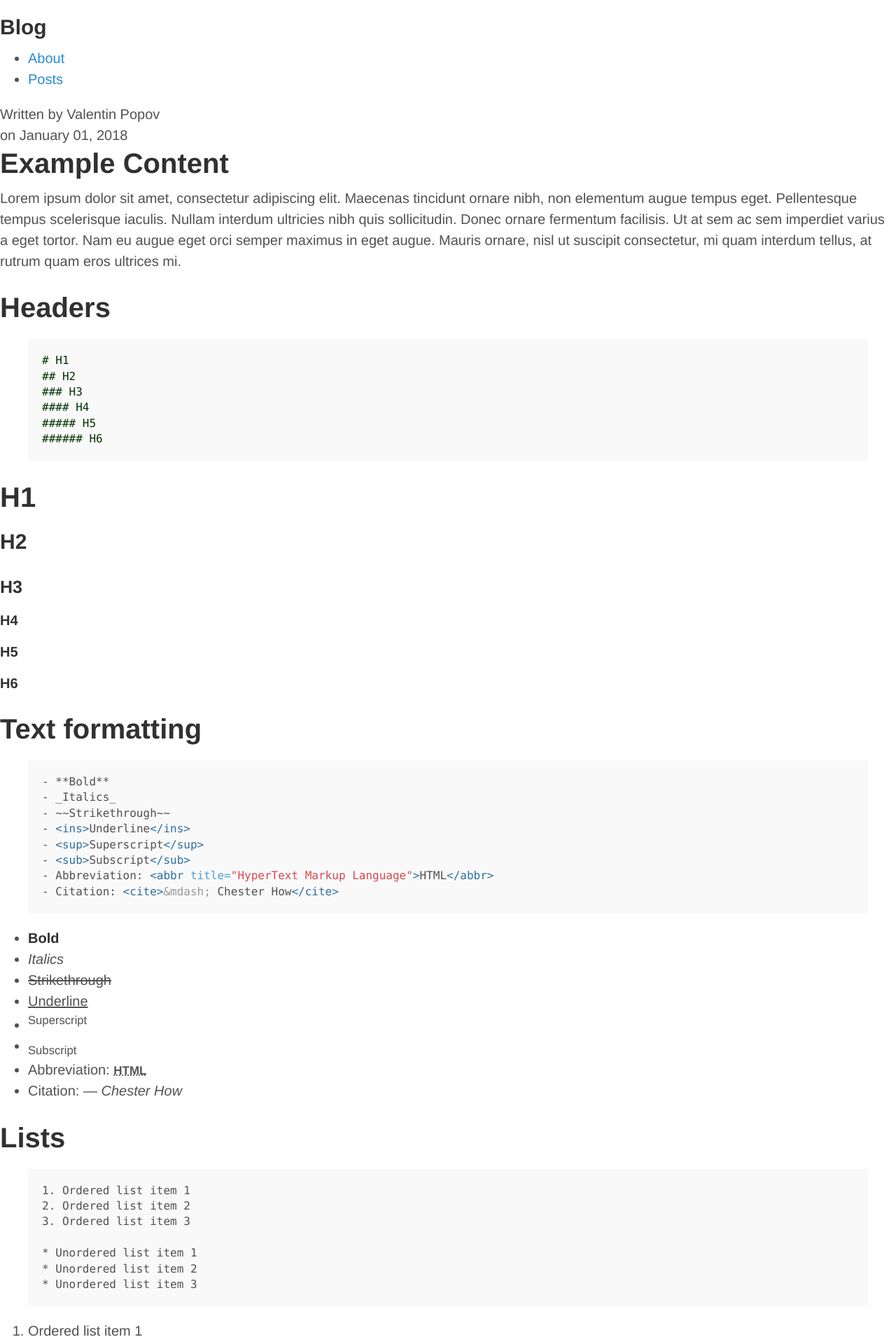
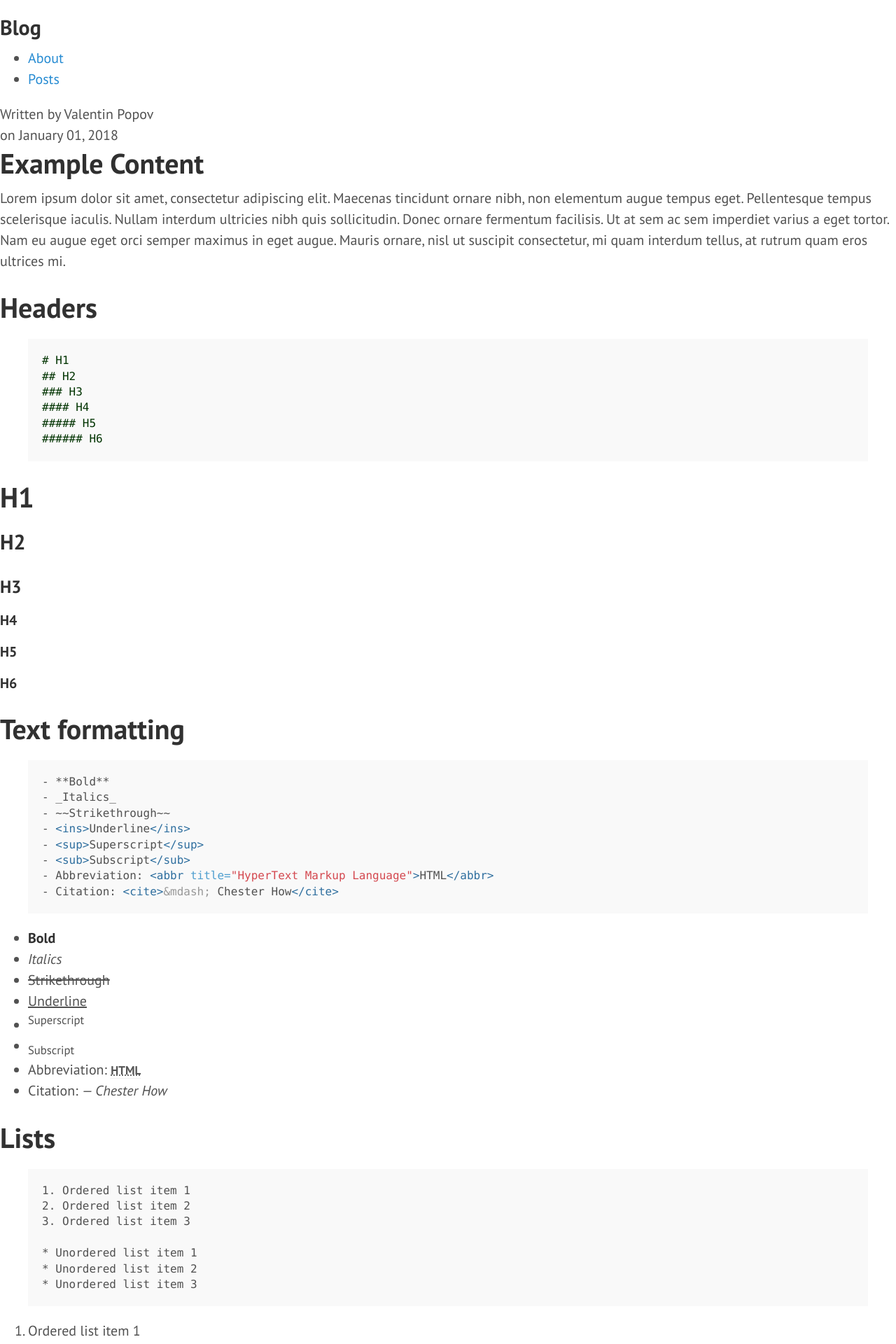
Before and after one commit to valentineus/popov.link, a Jekyll site: the page built from _posts/2018-01-01-example-content.md, in a window 1280 px wide. Shown: the top 1920 px of the page at 70% size. Built offline with Jekyll 4.4.1, drawn with Linux system fonts in a browser that asks for light colours; comment, search, counter and statistics services are not loaded.

Commit message:
Fixed display errors
Signed-off-by: Valentin Popov <valentineus@gmail.com>

```diff
--- a/_includes/head.html
+++ b/_includes/head.html
@@ -16,9 +16,9 @@
 
     <!-- CSS -->
     <link rel="stylesheet" href="//fonts.googleapis.com/css?family=PT+Sans:400,400italic,700|Abril+Fatface" />
-    <link rel="stylesheet" href="{{ "/assets/css/hyde.css" | relative_url }}" />
     <link rel="stylesheet" href="{{ "/assets/css/poole.css" | relative_url }}" />
     <link rel="stylesheet" href="{{ "/assets/css/syntax.css" | relative_url }}" />
+    <link rel="stylesheet" href="{{ "/assets/css/hyde.css" | relative_url }}" />
 
     <!-- Favicon -->
     <link rel="apple-touch-icon" sizes="180x180" href="{{ "/assets/apple-touch-icon.png" | relative_url }}" />
--- a/assets/css/poole.css
+++ b/assets/css/poole.css
@@ -135,8 +135,8 @@ pre {
     margin-bottom: 1rem;
     margin-top: 0;
     padding: 1rem;
+    white-space: pre;
     white-space: pre-wrap;
-    white-space: pre;
     word-break: break-all;
     word-wrap: break-word;
 }
```
